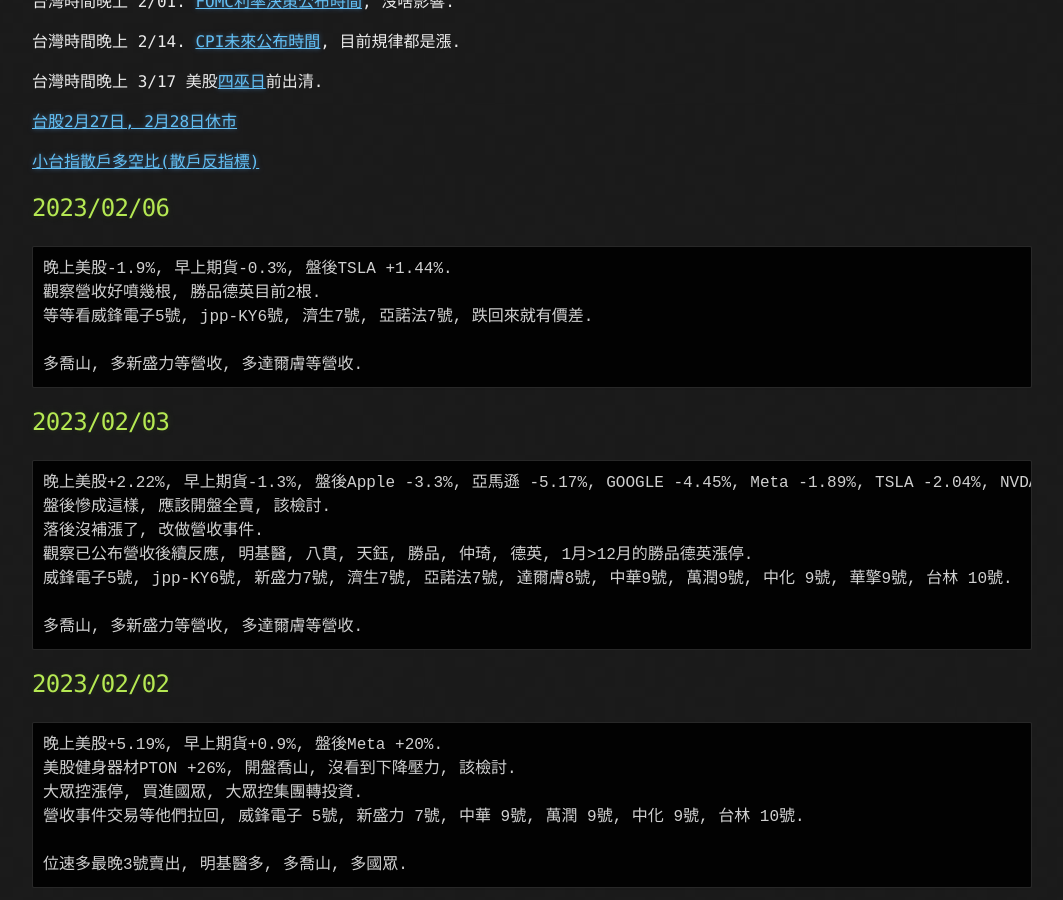
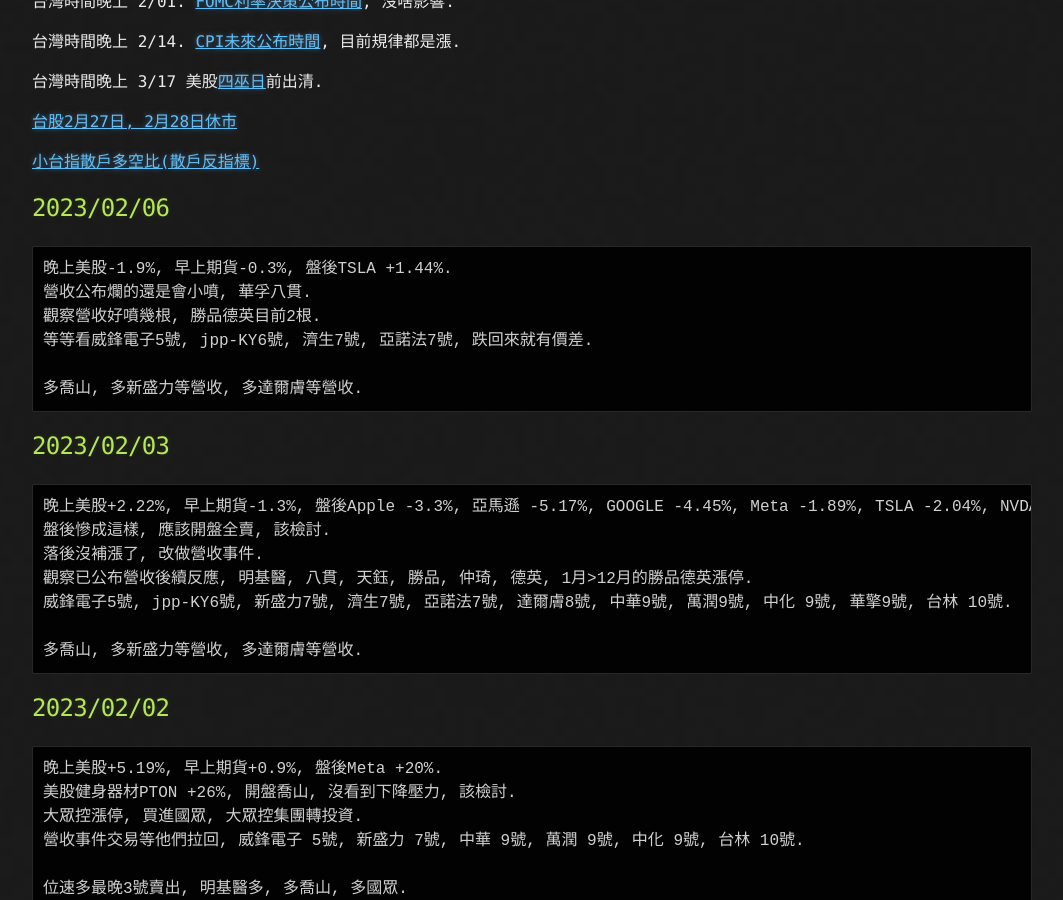
Before and after one commit to lepg5487/Stock_God, a Jekyll site: the page built from index.md, in a window 1280 px wide and 900 px high, scrolled down 428 px. Shown: the whole window, without its empty margins (108-1171 px from the left). Built offline with Jekyll 4.4.1, drawn with Linux system fonts in a browser that asks for light colours; our own code applies the rules of GitHub Pages for plain Markdown files.

Commit message:
Update index.md

````diff
--- a/index.md
+++ b/index.md
@@ -23,6 +23,7 @@
 ## 2023/02/06
 ```
 晚上美股-1.9%, 早上期貨-0.3%, 盤後TSLA +1.44%.
+營收公布爛的還是會小噴, 華孚八貫.
 觀察營收好噴幾根, 勝品德英目前2根.
 等等看威鋒電子5號, jpp-KY6號, 濟生7號, 亞諾法7號, 跌回來就有價差.
 
````
